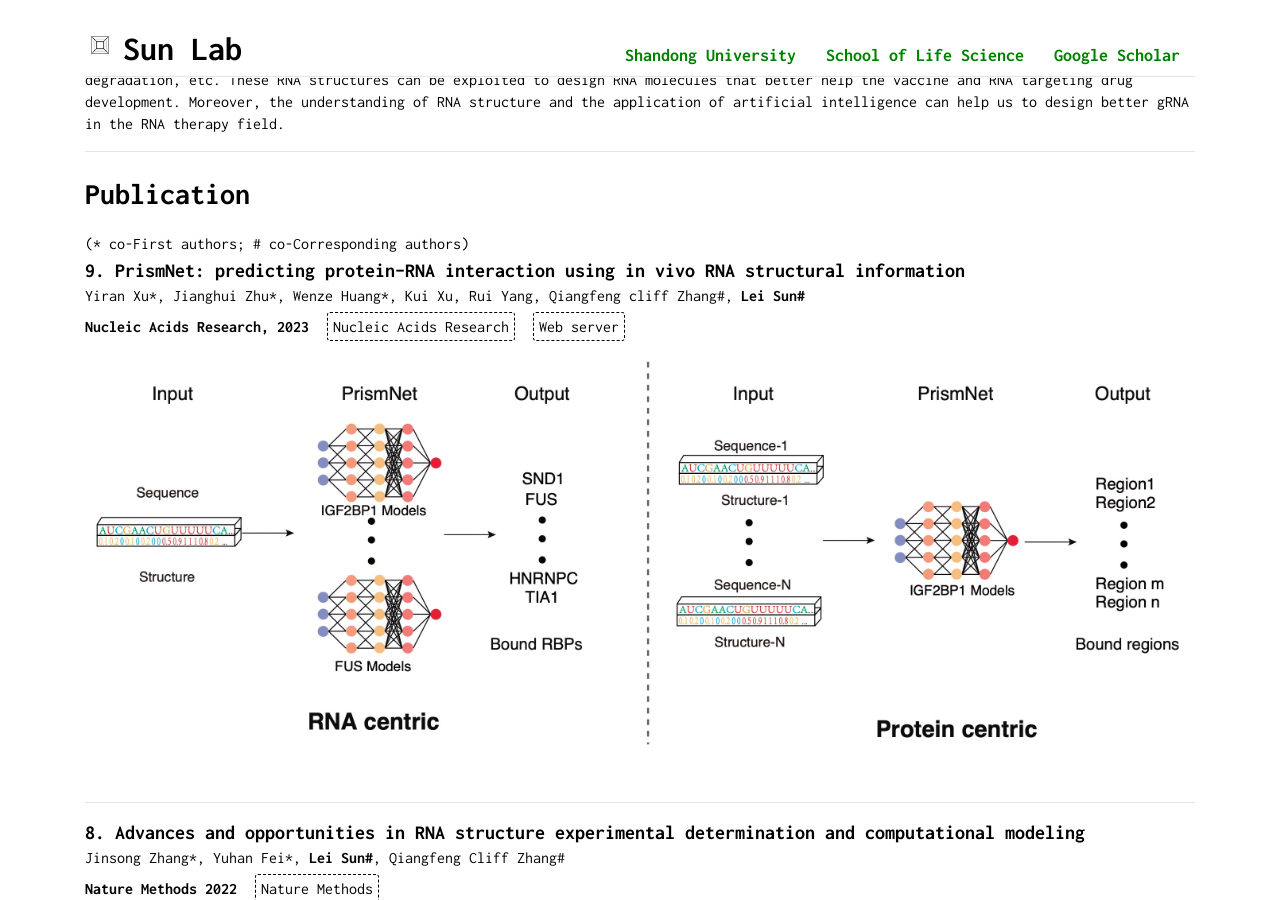
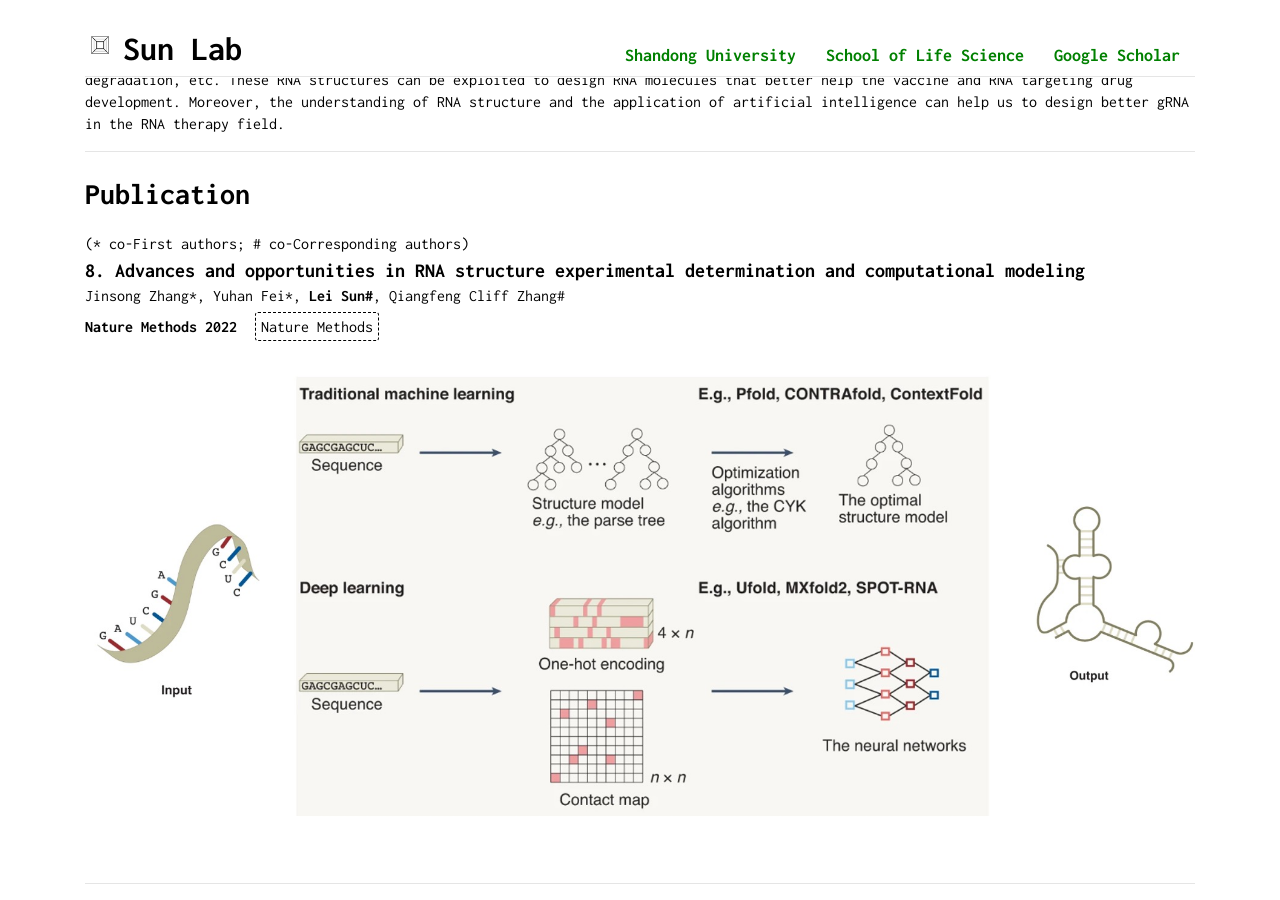
Before and after one commit to sunlei0227/sunlei0227.github.io, a Jekyll site: the page index.html, which Jekyll copies as it is, in a window 1280 px wide and 900 px high, scrolled down 1877 px. Built offline with Jekyll 4.4.1, drawn with Linux system fonts in a browser that asks for light colours; comment, search, counter and statistics services are not loaded.

Commit message:
Update index.html

```diff
--- a/index.html
+++ b/index.html
@@ -245,14 +245,14 @@
 
 
 
-           <div class="paper-container row">
+  <!--          <div class="paper-container row">
                 <div class="paper-title col-md-12 col-sm-12 col-xs-12">
                     9. PrismNet: predicting protein–RNA interaction using in vivo RNA structural information
                 </div>
                 <div class="paper-authors col-md-12 col-sm-12 col-xs-12">
                     Yiran Xu*, Jianghui Zhu*, Wenze Huang*, Kui Xu, Rui Yang, Qiangfeng cliff Zhang#, <b>Lei Sun#</b>
                 </div>
-                <!-- arxiv and website link -->
+                <!-- arxiv and website link
                 <div class="paper-links col-md-12 col-sm-12 col-xs-12">
                     <span class="paper-link">
                     <b>Nucleic Acids Research, 2023</b>
@@ -271,7 +271,7 @@
                 </div>
             </div>
             <hr />
-
+  -->
             <div class="paper-container row">
                 <div class="paper-title col-md-12 col-sm-12 col-xs-12">
                     8. Advances and opportunities in RNA structure experimental determination and computational modeling
```
